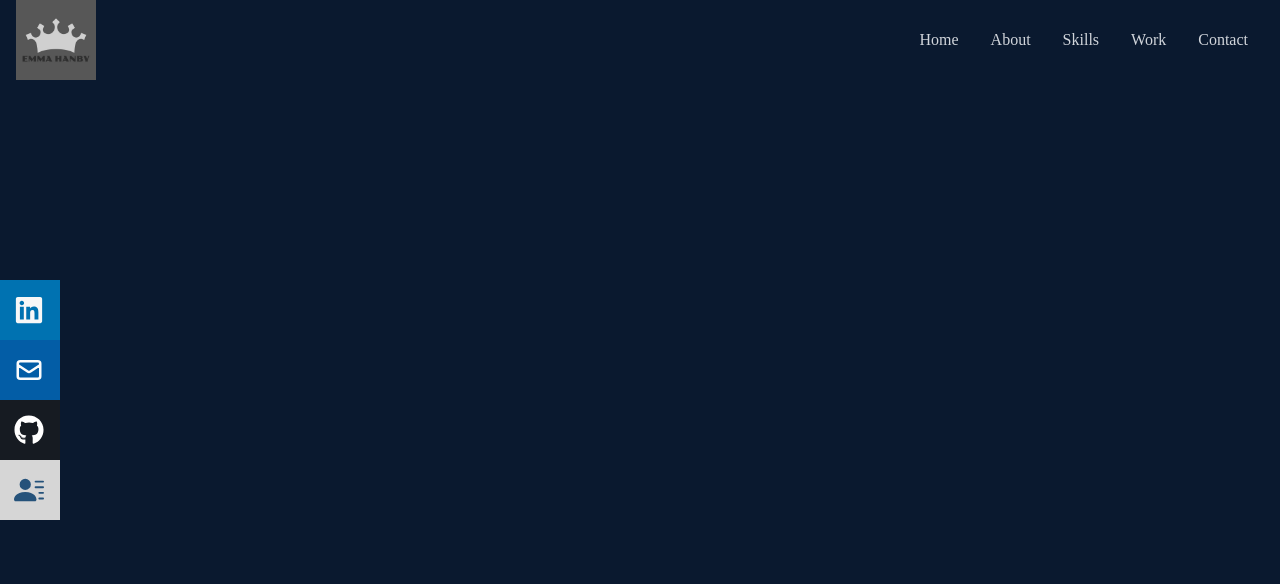
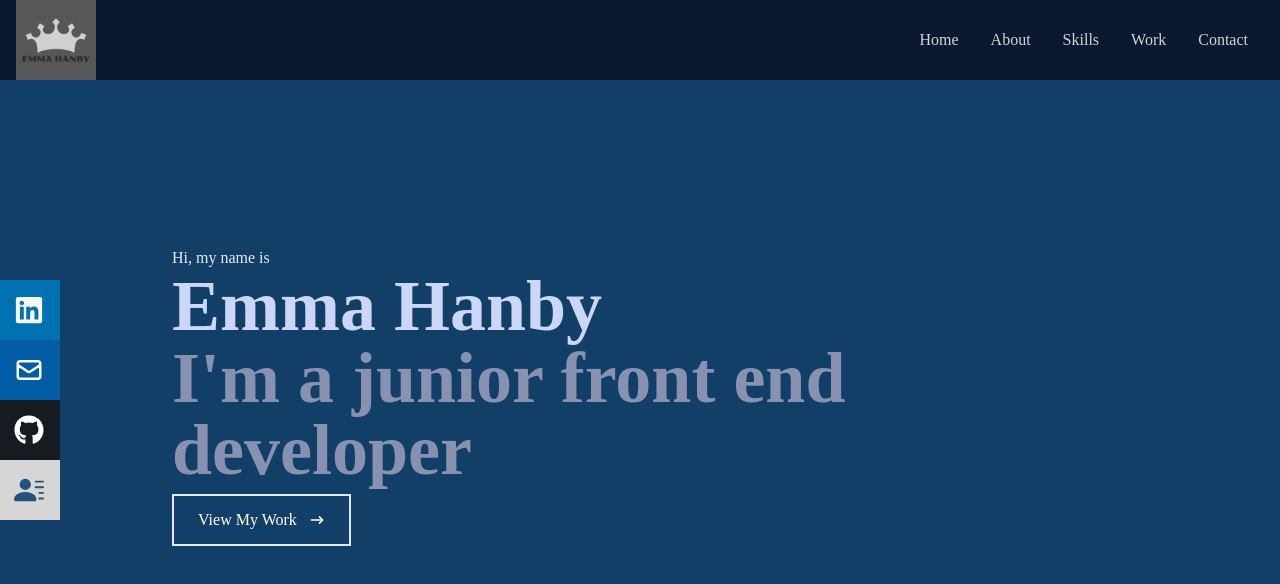
Before and after one commit to EmmaH88/react-portfolio, a React (Create React App) app: page / in a window 1280 px wide. Shown: the top 584 px of the page. Built offline with nearby package versions, Linux system fonts and the light colour scheme.

Commit message:
added content to home component and styled

```diff
--- a/src/components/Home.jsx
+++ b/src/components/Home.jsx
@@ -1,8 +1,29 @@
 import React from "react";
-import { HiArrowRight } from "react-icons/hi";
+import { HiArrowNarrowRight } from "react-icons/hi";
 
 const Home = () => {
-  return <div className="w-full h-screen bg-[#0a192f]"></div>;
+  return (
+    <div name="home" className="w-full h-screen bg-[#113f67]">
+      {/* container */}
+      <div className="max-w-[1000px] mx-auto px-8 flex flex-col justify-center h-full">
+        <p className="text-[#E7EAF6]">Hi, my name is </p>
+        <h1 className="text-4xl sm:text-7xl font-bold text-[#ccd6f6]">
+          Emma Hanby
+        </h1>
+        <h2 className="text-4xl sm:text-7xl font-bold text-[#8892b0]">
+          I'm a junior front end developer
+        </h2>
+        <div>
+          <button className="text-white group border-2 px-6 py-3 my-2 flex items-center hover:bg-pink-600 hover:border-pink-600">
+            View My Work
+            <span className="group-hover:rotate-90 duration-300">
+              <HiArrowNarrowRight className="ml-3 " />
+            </span>
+          </button>
+        </div>
+      </div>
+    </div>
+  );
 };
 
 export default Home;
--- a/src/components/Navbar.jsx
+++ b/src/components/Navbar.jsx
@@ -43,7 +43,7 @@
       </ul>
 
       {/*social icons */}
-      <div className="hidden md:flex fixed flex-col top-[35%] left-0">
+      <div className="hidden lg:flex fixed flex-col top-[35%] left-0">
         <ul>
           <li className="w-[160px] h-[60px] flex justify-between items-center ml-[-100px] hover:ml-[-10px] duration-300 bg-[#0072b1]">
             <a
```
